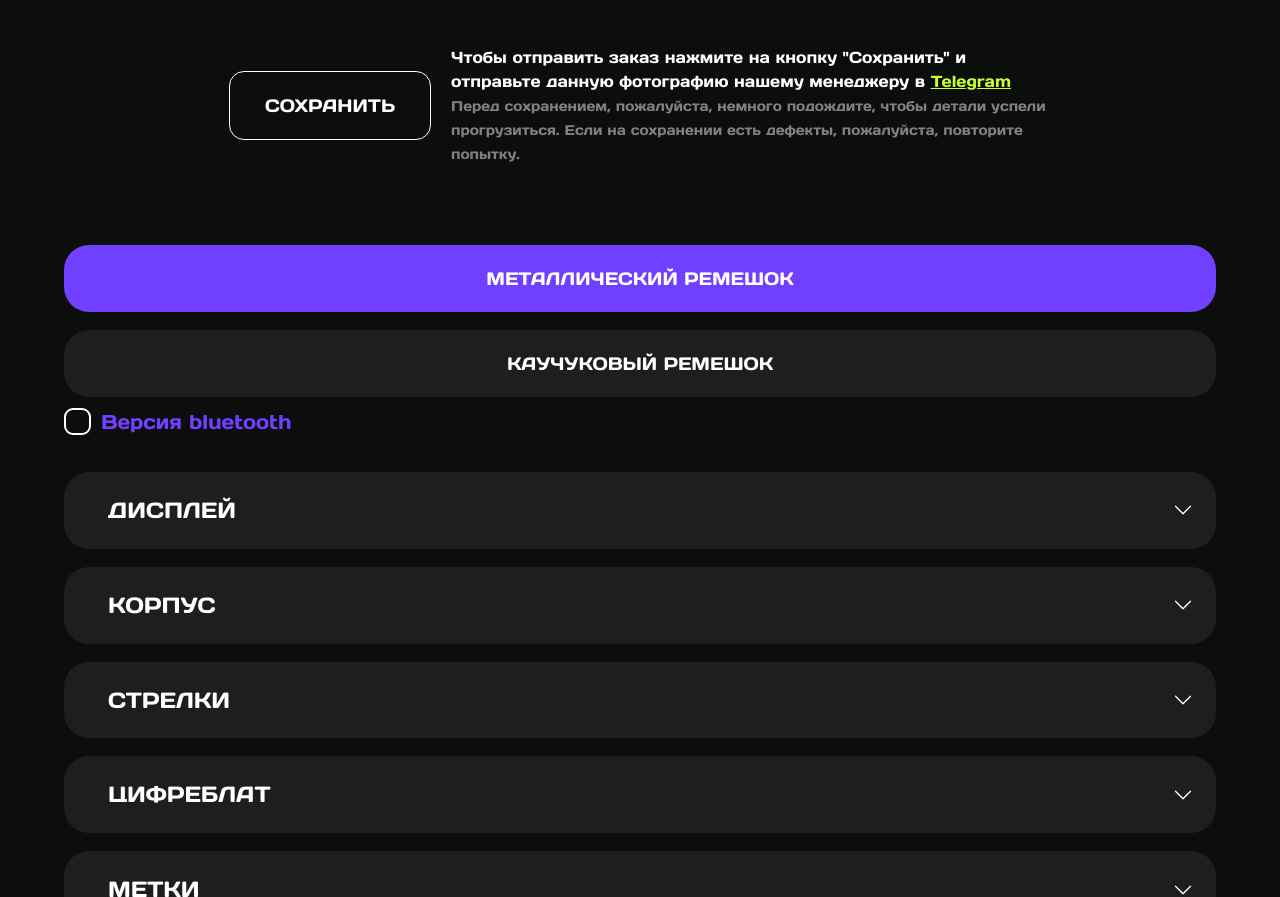
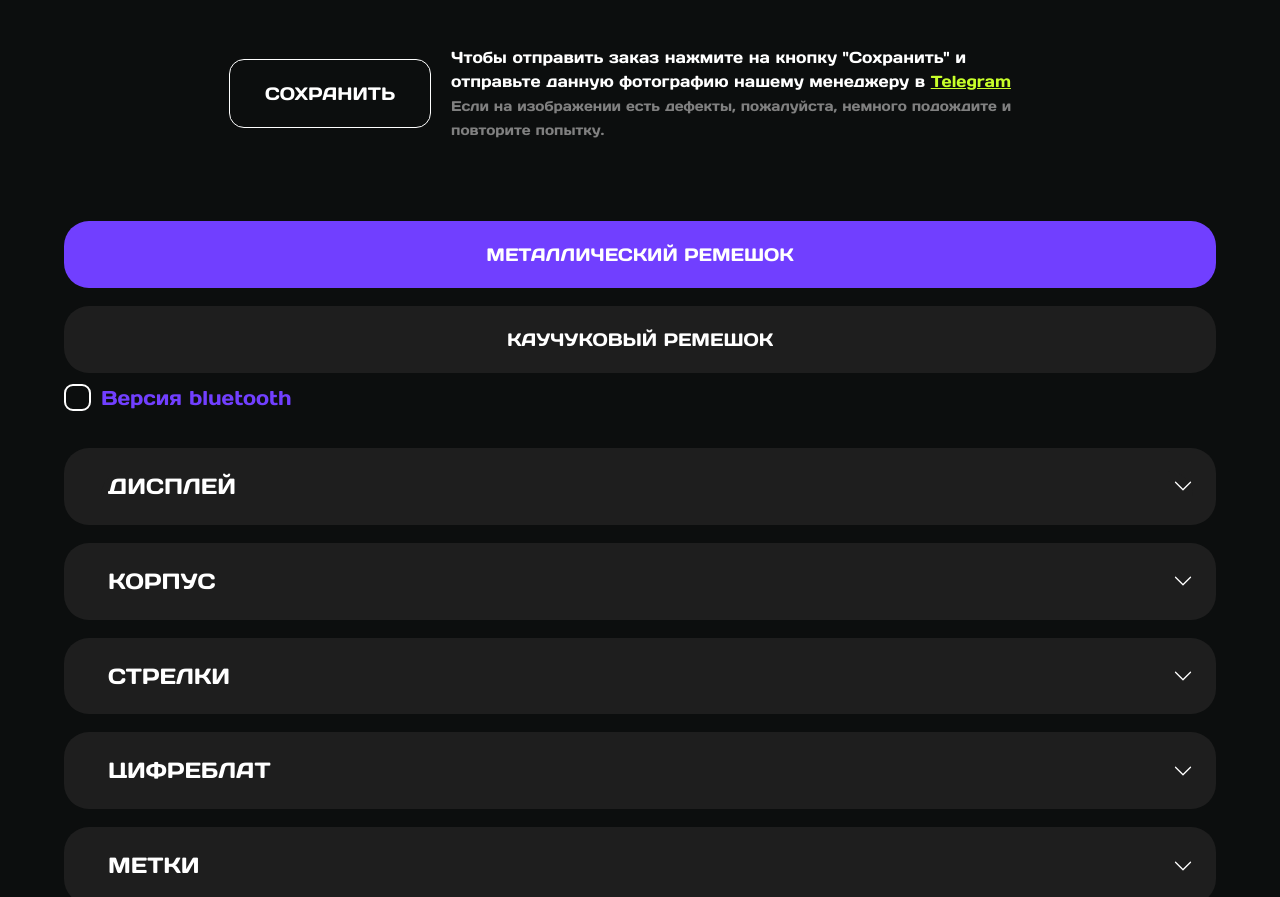
Before and after one commit to sku757/konfig, a plain HTML site: page main_konfigurator/index.html in a window 1280 px wide. Shown: the part 809-1706 px from the top of the page. Drawn offline with nearby package versions, Linux system fonts and the light colour scheme; a web font is replaced by a local one.

Commit message:
Update index.html

```diff
--- a/main_konfigurator/index.html
+++ b/main_konfigurator/index.html
@@ -426,7 +426,7 @@
                     <div class="download">Сохранить</div>
 
 
-                    <div class="send_text">Чтобы отправить заказ нажмите на кнопку "Сохранить" и отправьте данную фотографию нашему менеджеру в <a class="tg" href="https://yandex.ru">Telegram</a> <span class="msg_under">Перед сохранением, пожалуйста, немного подождите, чтобы детали успели прогрузиться. Если на сохранении есть дефекты, пожалуйста, повторите попытку.</span></div>
+                    <div class="send_text">Чтобы отправить заказ нажмите на кнопку "Сохранить" и отправьте данную фотографию нашему менеджеру в <a class="tg" href="https://yandex.ru">Telegram</a> <span class="msg_under">Если на изображении есть дефекты, пожалуйста, немного подождите и повторите попытку.</span></div>
                     <!-- <div class="group-child">
                         <div class="div12">ОТПРАВИТЬ</div>
                         <img
```
